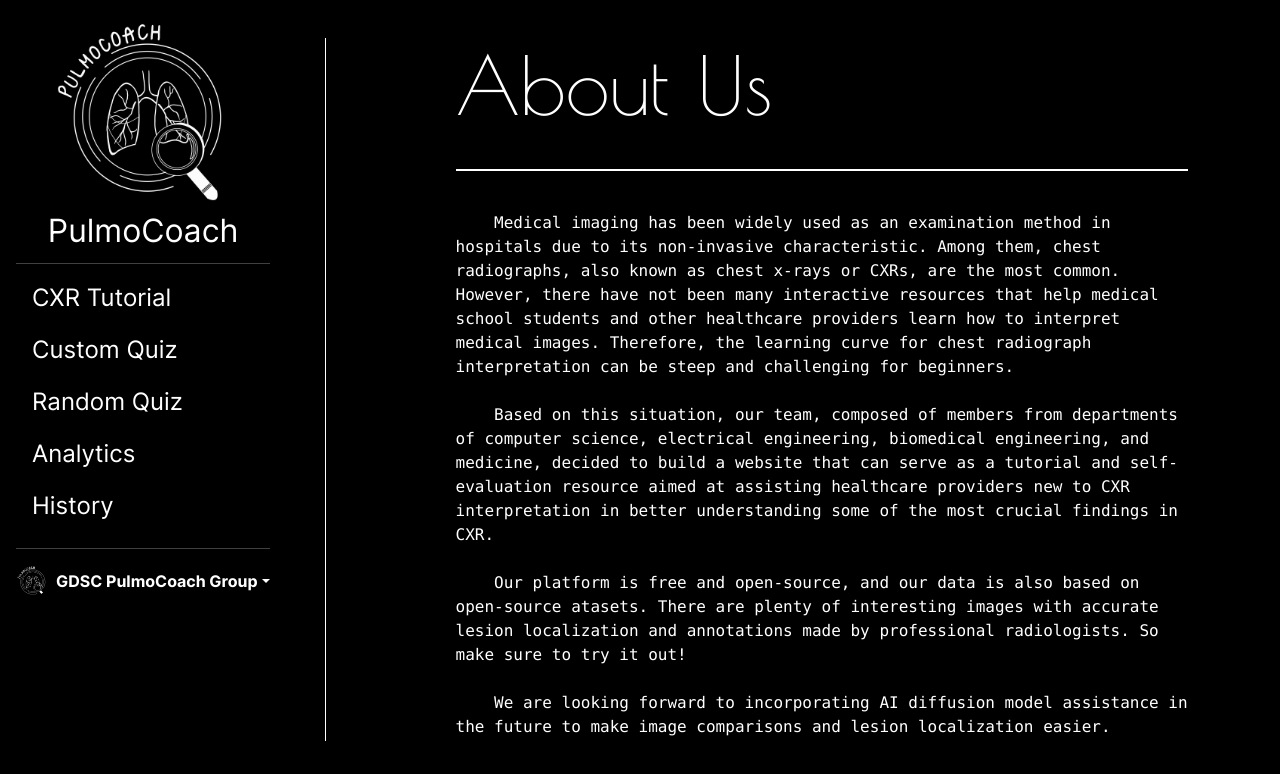
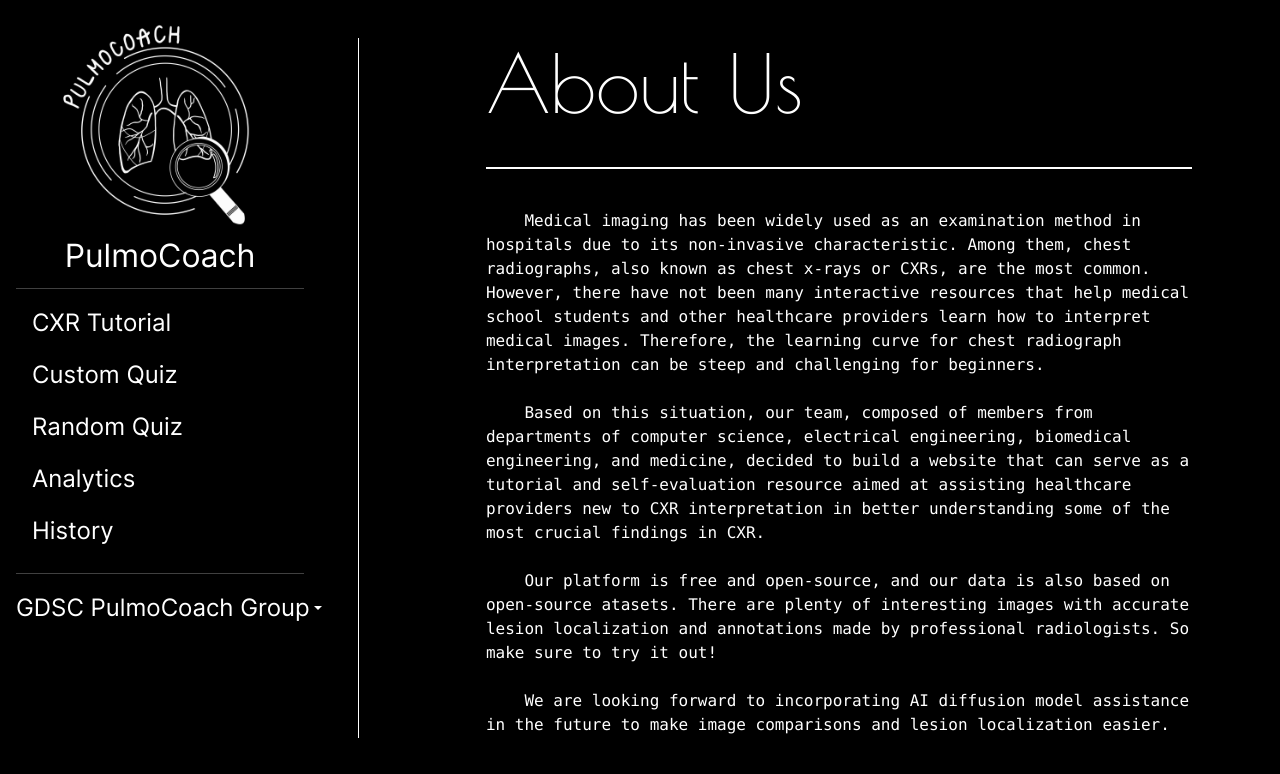
Before and after one commit to eric900115/PulmoCoach, an Angular app: page /menu in a window 1280 px wide. Shown: the top 774 px of the page. Built offline with nearby package versions, Linux system fonts and the light colour scheme; a web font is replaced by a local one.

Commit message:
sidebar fix

```diff
--- a/angular.json
+++ b/angular.json
@@ -30,7 +30,8 @@
               "src/assets"
             ],
             "styles": [
-              "src/styles.scss"
+              "src/styles.scss",
+              "node_modules/@fortawesome/fontawesome-free/css/all.min.css"
             ],
             "scripts": []
           },
--- a/package.json
+++ b/package.json
@@ -18,6 +18,7 @@
     "@angular/platform-browser": "^15.2.0",
     "@angular/platform-browser-dynamic": "^15.2.0",
     "@angular/router": "^15.2.0",
+    "@fortawesome/fontawesome-free": "^6.4.2",
     "bootstrap": "^5.3.1",
     "jquery": "^3.7.0",
     "node-fetch": "^2.6.7",
--- a/src/app/history/history.component.html
+++ b/src/app/history/history.component.html
@@ -1,20 +1,22 @@
-<div id = "history_1">
-    <div id = "history_2">
-        <div id = "Mode_Btn">
+<div id="history_1">
+    <div id="history_2">
+        <app-sidebar [isMenu]="false" class="w-25"></app-sidebar>
+        <div id="Mode_Btn">
             <div style="display:flex; flex-direction: column; align-items: center;">
-                <img src="../../assets/history/circle.svg" style="width: 90%; padding: 5%;"/>
+                <img src="../../assets/history/circle.svg" style="width: 90%; padding: 5%;" />
                 <p class="normal_text" style="font-size: 2.5em; padding-top: 8%;">User Name</p>
             </div>
             <div style="display:grid; grid-template-columns: auto auto; width: 50%; ">
                 <p class="normal_text">Quiz Type : </p>
                 <button class="normal_text arrow">Random</button>
                 <p class="normal_text">Sorting : </p>
-                <button class="normal_text arrow" >&nbsp;Recent&nbsp;</button>
+                <button class="normal_text arrow">&nbsp;Recent&nbsp;</button>
                 <p class="normal_text">Range : </p>
-                <button class="normal_text arrow" >&nbsp;7 Days&nbsp;</button>
+                <button class="normal_text arrow">&nbsp;7 Days&nbsp;</button>
             </div>
         </div>
-        <p class="normal_text" style="font-size: 4em; margin-inline: auto; padding-top: 10%; padding-bottom: 1%;">History</p>
+        <p class="normal_text" style="font-size: 4em; margin-inline: auto; padding-top: 10%; padding-bottom: 1%;">
+            History</p>
         <div class="link-top"></div>
 
         <div style="display: grid; grid-template-columns: 1fr 1fr 1fr;  justify-items: center; padding-block: 2%;">
@@ -23,11 +25,13 @@
             <p class="normal_text" style="font-size: 2em;">Result</p>
         </div>
 
-        <div *ngFor="let info of records" style="display: grid; grid-template-columns: 1fr 1fr 1fr;  justify-items: center; padding-block: 2%;">
+        <div *ngFor="let info of records"
+            style="display: grid; grid-template-columns: 1fr 1fr 1fr;  justify-items: center; padding-block: 2%;">
             <p class="normal_text" style="font-size: 1.75em;">{{ info[0] }}</p>
             <p class="normal_text" style="font-size: 1.75em;">{{ info[1] }}</p>
             <p class="normal_text" style="font-size: 1.75em;">{{ info[2] }} / {{ info[3] }}</p>
         </div>
-        <button routerLink="/menu" class="normal_text arrow" style="font-size: 2em; height:1.5em; margin-right: auto; margin-left: 3%; margin-top: 10%; padding:3%;">Home</button>
+        <button routerLink="/menu" class="normal_text arrow"
+            style="font-size: 2em; height:1.5em; margin-right: auto; margin-left: 3%; margin-top: 10%; padding:3%;">Home</button>
     </div>
 </div>
--- a/src/app/menu/menu.component.html
+++ b/src/app/menu/menu.component.html
@@ -1,12 +1,12 @@
-<div class = "d-flex bg-black" >
-    <app-sidebar class="w-25"></app-sidebar>
+<div class="d-flex bg-black">
+	<app-sidebar [isMenu]="true" class="w-25"></app-sidebar>
 
-	<div class = "grid_midline"></div>
-    <div class = "grid-right">
-		<div id = "about_us">
-			<h1 id = "about_us_h2" class="display-1">About Us</h1>
-			<hr id = "about_us_hr">
-            <pre id = "about_us_paragraph">
+	<div class="grid_midline"></div>
+	<div class="grid-right">
+		<div id="about_us">
+			<h1 id="about_us_h2" class="display-1">About Us</h1>
+			<hr id="about_us_hr">
+			<pre id="about_us_paragraph">
                 {{AboutUs}}
             </pre>
 		</div>
--- a/src/app/sidebar/sidebar.component.html
+++ b/src/app/sidebar/sidebar.component.html
@@ -1,6 +1,6 @@
 <div *ngIf="!sideBarIsOpen && !isMenu" class="arrow" style="position: relative; font-size: 2.3rem;"
     (click)="sideBarToggle()">
-    <i class="fa-solid fa-bars">Sidebar</i>
+    <i class="fa-solid fa-bars"></i>
 </div>
 
 <div *ngIf="sideBarIsOpen" class="d-flex flex-column flex-shrink-0 p-3 pt-2 bg-black">
@@ -17,8 +17,7 @@
         <img src="assets/pulmo_coach_logo.jpg" alt="" class="w-75 m-auto">
     </div>
 
-    <a href="#" routerLink="/menu"
-        class="nav-link d-flex align-items-center mx-auto text-white text-decoration-none">
+    <a href="#" routerLink="/menu" class="nav-link d-flex align-items-center mx-auto text-white text-decoration-none">
         <p class="fs-2 nav-link my-0">PulmoCoach</p>
     </a>
     <hr class="my-2">
@@ -61,8 +60,7 @@
     <div class="dropdown">
         <a href="#" class="d-flex align-items-center text-white text-decoration-none dropdown-toggle"
             data-bs-toggle="dropdown" aria-expanded="false">
-            <img src="assets/pulmo_coach_logo.jpg" alt="" width="32" height="32" class="rounded-circle me-2">
-            <strong>GDSC PulmoCoach Group</strong>
+            <div style="font-size:x-large;">GDSC PulmoCoach Group</div>
         </a>
         <ul class="dropdown-menu dropdown-menu-dark text-small shadow">
 
--- a/src/index.html
+++ b/src/index.html
@@ -1,20 +1,29 @@
 <!doctype html>
 <html lang="en">
+
 <head>
   <meta charset="utf-8">
   <title>PulmoCoach</title>
   <base href="/">
   <meta name="viewport" content="width=device-width, initial-scale=1">
   <link rel="icon" type="image/x-icon" href="favicon.ico">
-  <link href="https://cdn.jsdelivr.net/npm/bootstrap@5.3.0-alpha1/dist/css/bootstrap.min.css" rel="stylesheet" integrity="sha384-GLhlTQ8iRABdZLl6O3oVMWSktQOp6b7In1Zl3/Jr59b6EGGoI1aFkw7cmDA6j6gD" crossorigin="anonymous">
+  <link href="https://cdn.jsdelivr.net/npm/bootstrap@5.3.0-alpha1/dist/css/bootstrap.min.css" rel="stylesheet"
+    integrity="sha384-GLhlTQ8iRABdZLl6O3oVMWSktQOp6b7In1Zl3/Jr59b6EGGoI1aFkw7cmDA6j6gD" crossorigin="anonymous">
   <link rel="stylesheet" href="https://cdnjs.cloudflare.com/ajax/libs/font-awesome/4.7.0/css/font-awesome.min.css">
   <link rel="preconnect" href="https://fonts.googleapis.com">
-	<link rel="preconnect" href="https://fonts.gstatic.com" crossorigin>
-	<link href="https://fonts.googleapis.com/css2?family=Edu+NSW+ACT+Foundation&display=swap" rel="stylesheet">
+  <link rel="preconnect" href="https://fonts.gstatic.com" crossorigin>
+  <link href="https://fonts.googleapis.com/css2?family=Edu+NSW+ACT+Foundation&display=swap" rel="stylesheet">
   <script src="https://accounts.google.com/gsi/client"></script>
+  <link rel="stylesheet" href="https://cdnjs.cloudflare.com/ajax/libs/font-awesome/6.0.0-beta3/css/all.min.css"
+    integrity="sha384-LC0VpO/jc9ho4hBf6k8j5tXIb6PnRTtZV5HhXlKxOmiqCOJwRw8jD6z2f6pV8ct" crossorigin="anonymous">
+
 </head>
+
 <body>
-  <script src="https://cdn.jsdelivr.net/npm/bootstrap@5.3.0-alpha1/dist/js/bootstrap.bundle.min.js" integrity="sha384-w76AqPfDkMBDXo30jS1Sgez6pr3x5MlQ1ZAGC+nuZB+EYdgRZgiwxhTBTkF7CXvN" crossorigin="anonymous"></script>
+  <script src="https://cdn.jsdelivr.net/npm/bootstrap@5.3.0-alpha1/dist/js/bootstrap.bundle.min.js"
+    integrity="sha384-w76AqPfDkMBDXo30jS1Sgez6pr3x5MlQ1ZAGC+nuZB+EYdgRZgiwxhTBTkF7CXvN"
+    crossorigin="anonymous"></script>
   <app-root></app-root>
 </body>
+
 </html>
```
Also changed, not shown: src/app/app.component.html (line endings or trailing spaces), 1 other file (tests, documents, lock files or other folders).
